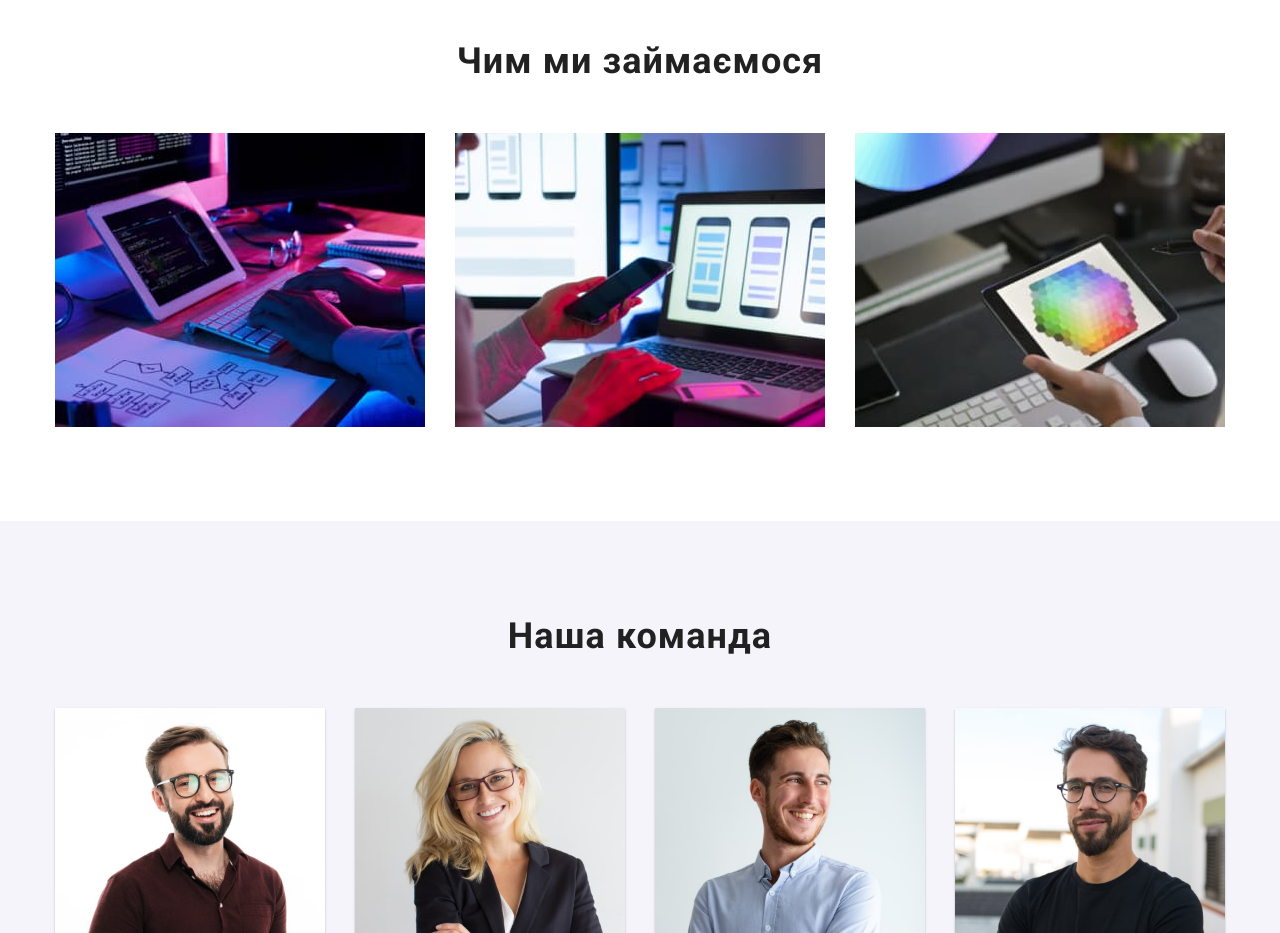
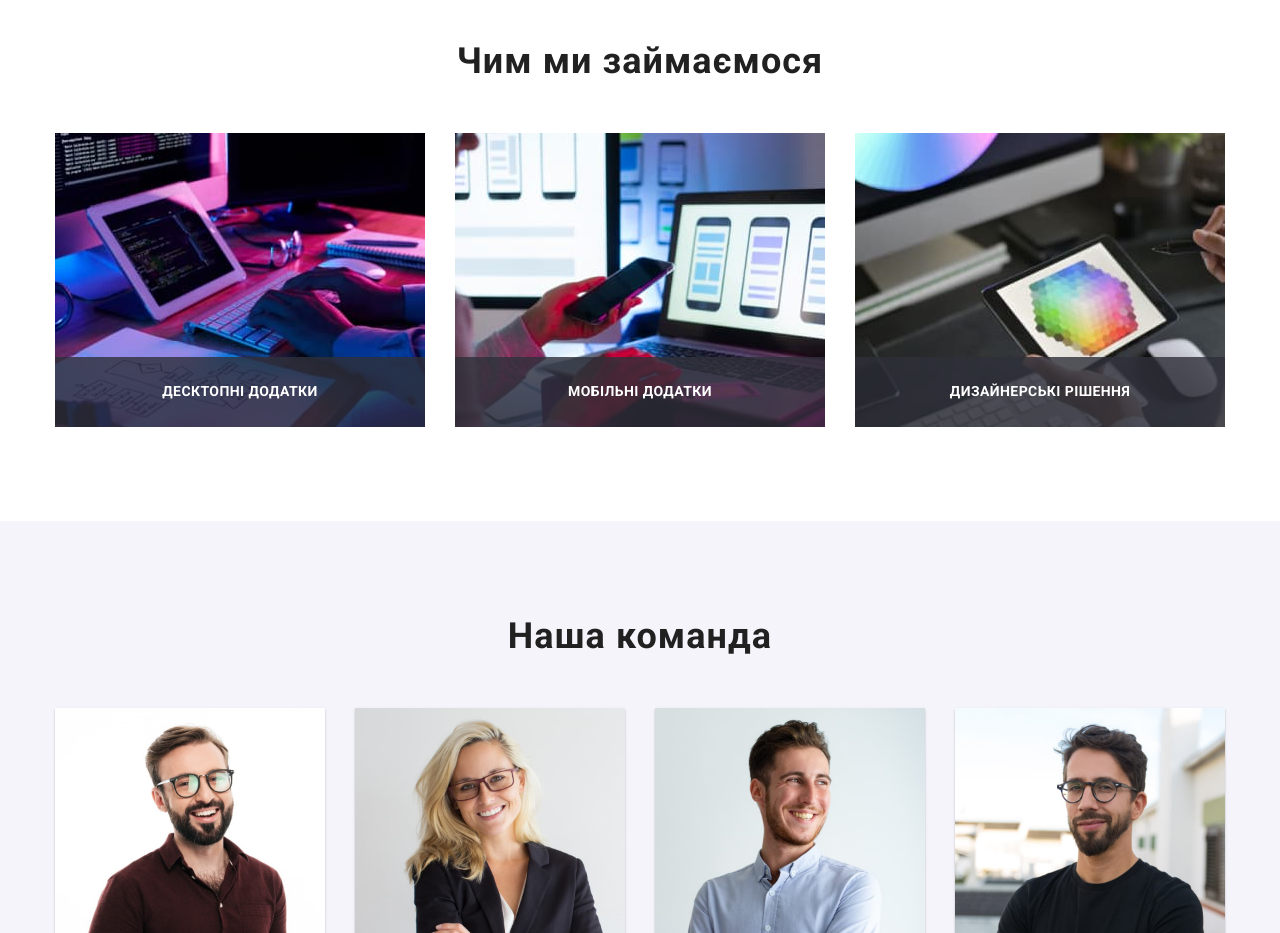
Before and after one commit to miastkivskyi/goit-markup-hw-05, a plain HTML site: page index.html in a window 1280 px wide. Shown: the part 1080-2013 px from the top of the page. Drawn offline with nearby package versions, Linux system fonts and the light colour scheme.

Commit message:
add caption to the photo

```diff
--- a/css/styles.css
+++ b/css/styles.css
@@ -634,7 +634,7 @@ img {
   background-color: var(--logo-color);
 }
 
-/*------------------------DESIGN--------------------------*/
+/*------------------------DESIGN HEADER----------------------*/
 .current {
   color: var(--logo-color);
   position: relative;
@@ -650,3 +650,29 @@ img {
   border-radius: 2px;
   bottom: -1px;
 }
+
+/*------------------CAPTION TO THE PHOTO----------------------*/
+
+.thumb-work {
+  position: relative;
+}
+
+.signature {
+  font-weight: 700;
+  font-size: 14px;
+  line-height: 1.14;
+  text-align: center;
+  letter-spacing: 0.03em;
+  text-transform: uppercase;
+  position: absolute;
+  width: 100%;
+  bottom: 0;
+  height: 70px;
+  display: flex;
+  align-items: center;
+  justify-content: center;
+  color: var(--primary-white-color);
+  background-color: rgba(47, 48, 58, 0.8);
+}
+
+/*------------CAPTION TO THE PORTFOLIO-----------------*/
--- a/index.html
+++ b/index.html
@@ -123,28 +123,37 @@
           <h2 class="section-work">Чим ми займаємося</h2>
           <ul class="photo list">
             <li class="img">
+              <div class="thumb-work">
                 <img
                   src="./images/work/work1.jpg"
                   alt="Робота з кодом"
                   width="370"
                   height="294"
                 />
+                <p class="signature">Десктопні додатки</p>
+              </div>
             </li>
             <li class="img">
+              <div class="thumb-work">
                 <img
                   src="./images/work/work2.jpg"
                   alt="Телефон в руках"
                   width="370"
                   height="294"
                 />
+                <p class="signature">Мобільні додатки</p>
+              </div>
             </li>
             <li class="img">
+              <div class="thumb-work">
                 <img
                   src="./images/work/work3.jpg"
                   alt="Робота з планшетом"
                   width="370"
                   height="294"
                 />
+                <p class="signature">Дизайнерські рішення</p>
+              </div>
             </li>
           </ul>
         </div>
```
Lines whose indentation alone changed are shown as unchanged.
